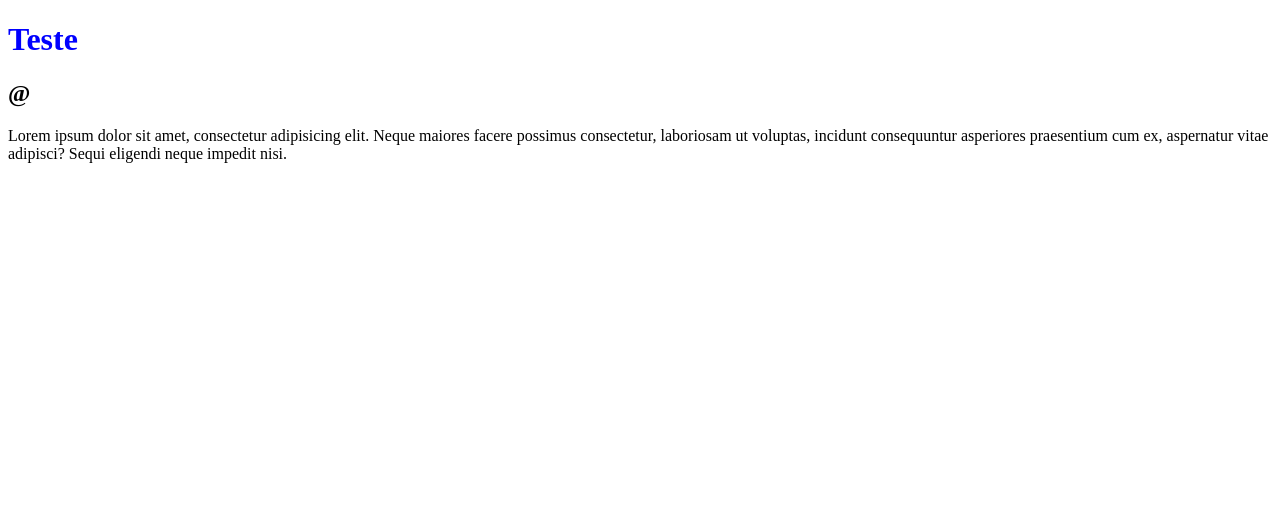
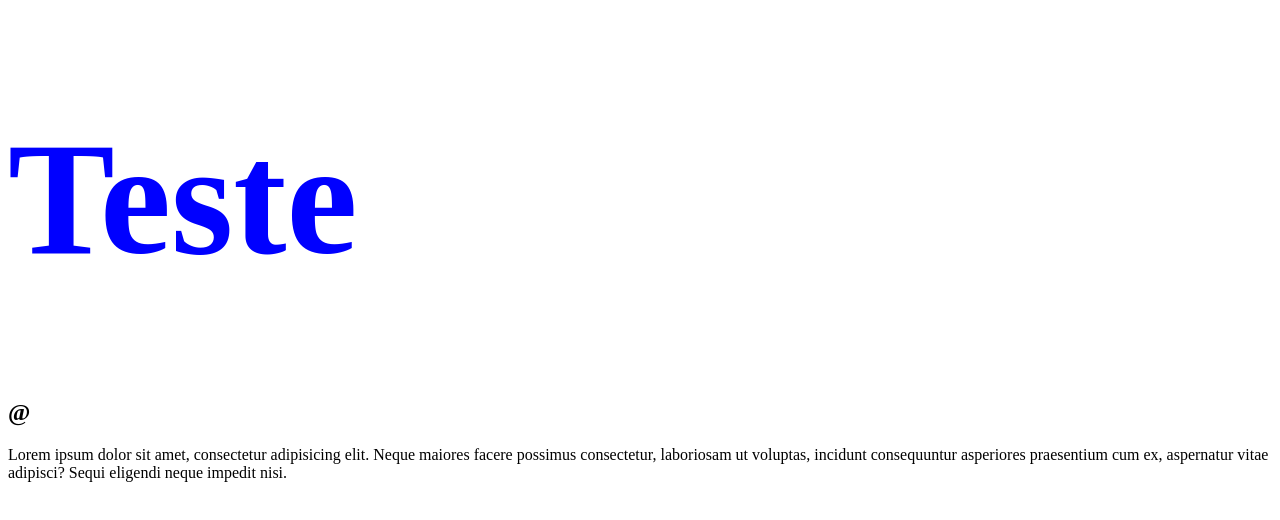
Before and after one commit to Th14g0o/VSCodeTest, a plain HTML site: page index.html in a window 1280 px wide. Drawn offline with Linux system fonts and the light colour scheme.

Commit message:
AtualizadoNovamente

```diff
--- a/index.html
+++ b/index.html
@@ -6,7 +6,7 @@
         <link rel="stylesheet" href="" />
     </head>
     <body>
-        <h1 style="color: blue;">Teste</h1>
+        <h1 style="color: blue; font-size: 1000%;">Teste</h1>
         <h2>@</h2>
         <p>Lorem ipsum dolor sit amet, consectetur adipisicing elit. Neque maiores facere possimus consectetur, laboriosam ut voluptas, incidunt consequuntur asperiores praesentium cum ex, aspernatur vitae adipisci? Sequi eligendi neque impedit nisi.</p>
         <!- - git commit -m "Atualizado"
```
